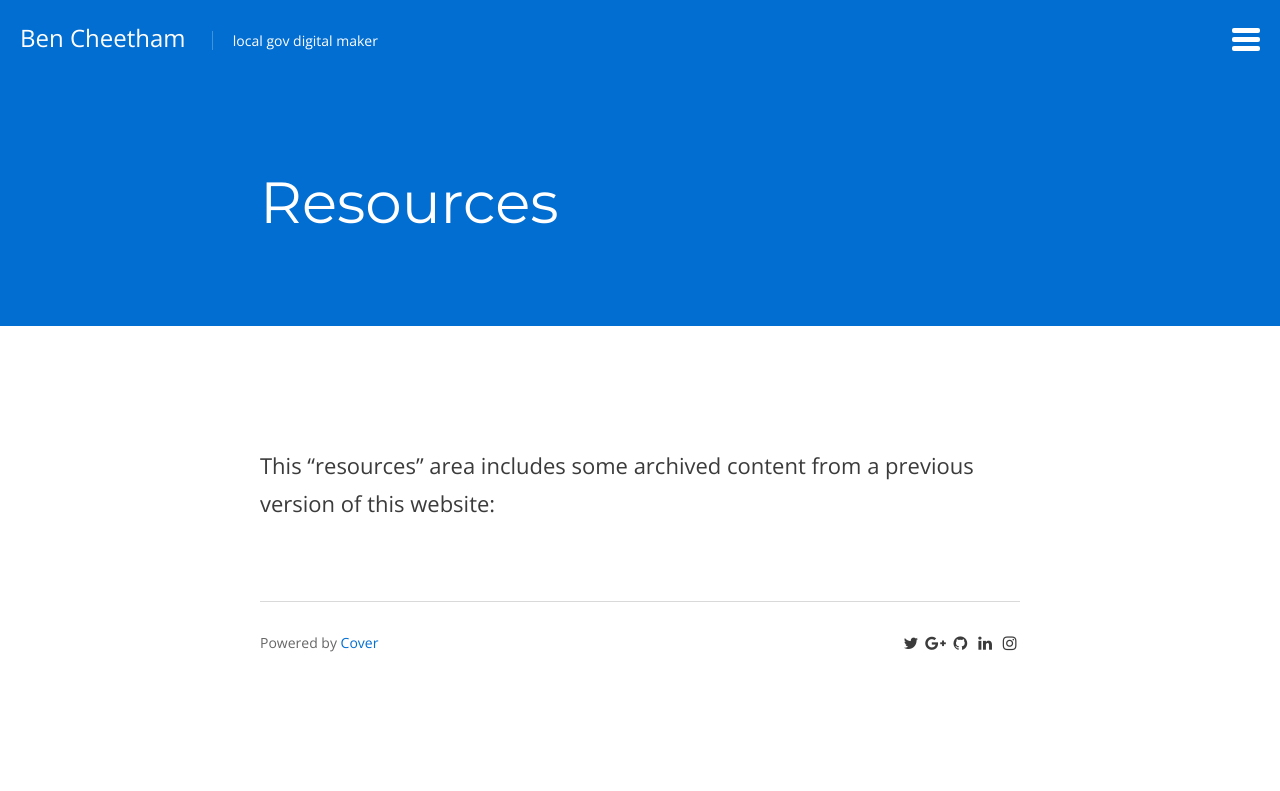
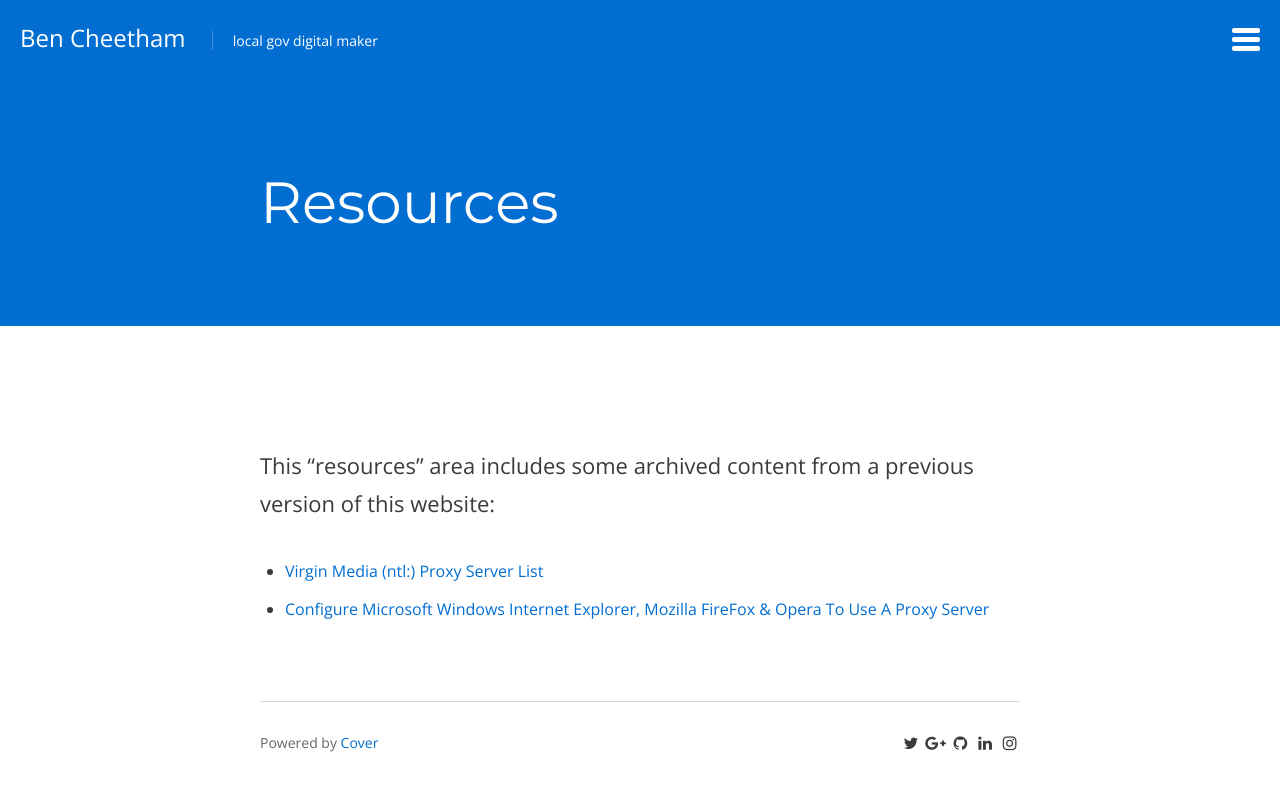
Before and after one commit to BforBen/bforben.github.io, a Jekyll site: the page built from resources/index.md, in a window 1280 px wide. Shown: the top 791 px of the page. Built offline with Jekyll 4.4.1, drawn with Linux system fonts in a browser that asks for light colours; nearby versions of some CDN libraries; comment, search, counter and statistics services are not loaded.

Commit message:
Update index.md

```diff
--- a/resources/index.md
+++ b/resources/index.md
@@ -3,3 +3,6 @@ title: Resources
 layout: page
 ---
 This "resources" area includes some archived content from a previous version of this website:
+
+- [Virgin Media (ntl:) Proxy Server List](ntl-proxy-list)
+- [Configure Microsoft Windows Internet Explorer, Mozilla FireFox & Opera To Use A Proxy Server]()
```
